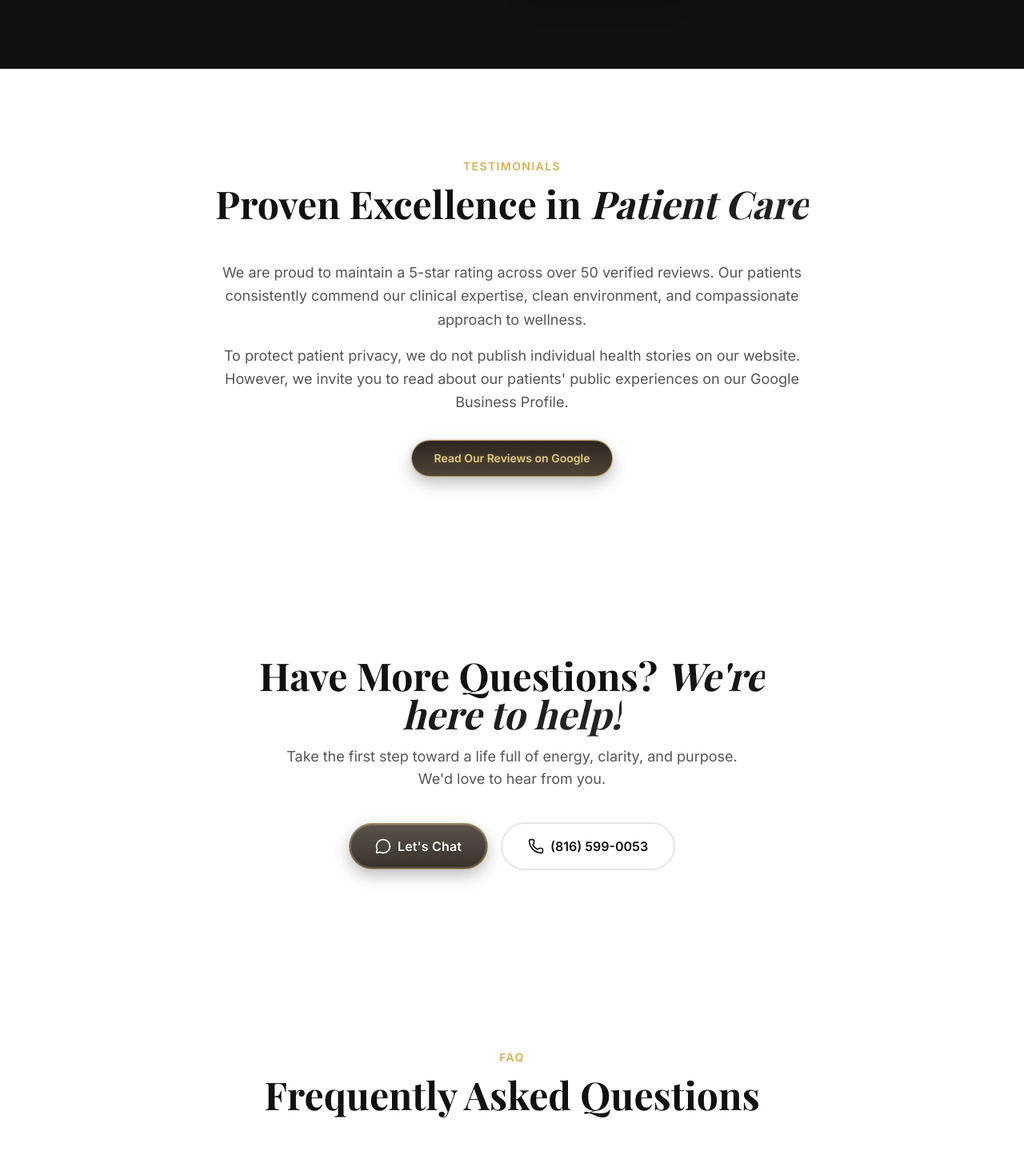
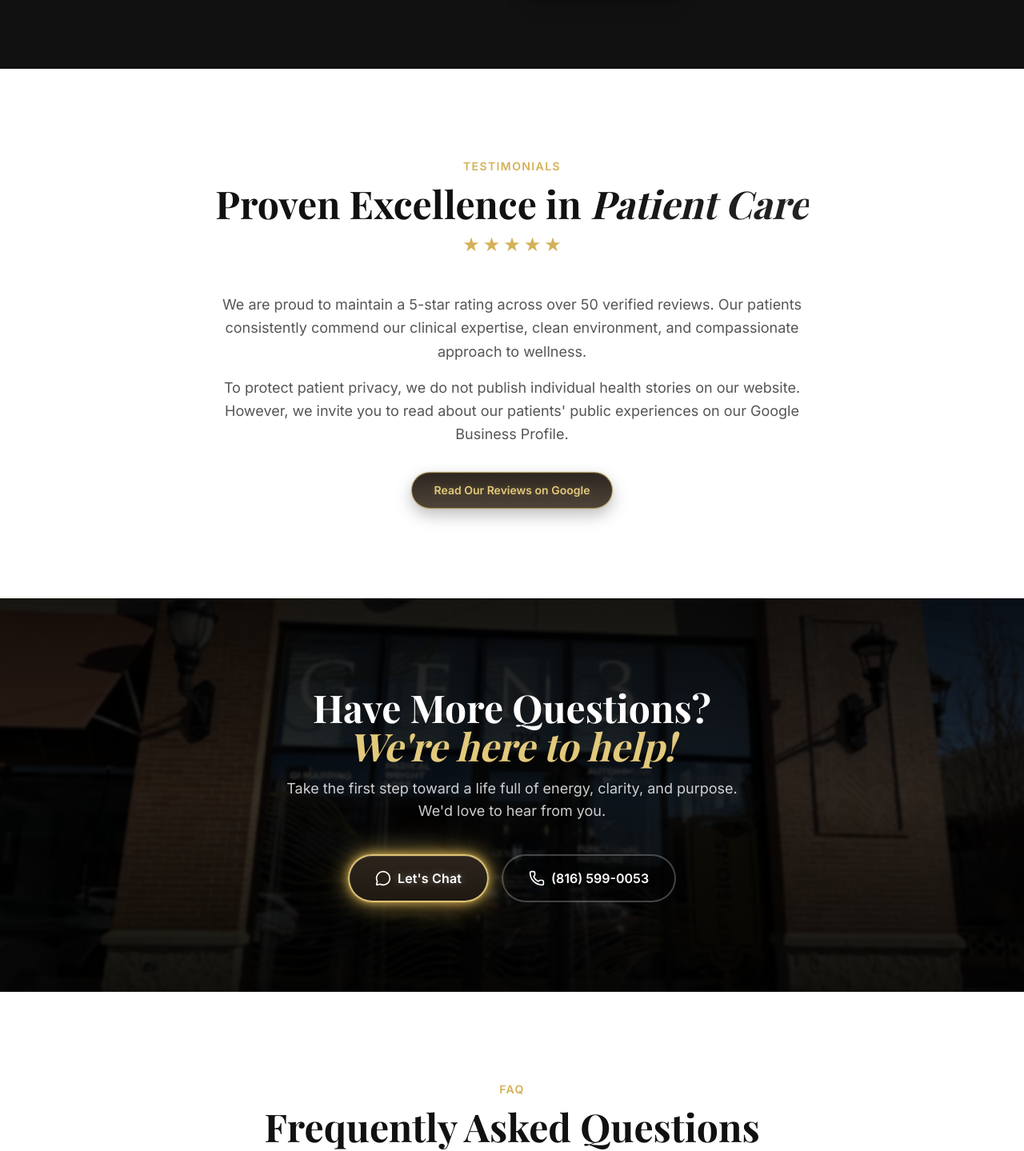
Before and after one commit to gmena82/Gen3, a Next.js app: page / in a window 1280 px wide. Shown: the part 3462-4901 px from the top of the page at 80% size. Built offline with nearby package versions, Linux system fonts and the light colour scheme; a web font is replaced by a local one.

Commit message:
Refine CTA section visuals and privacy-safe testimonial copy

```diff
--- a/components/features/cta-section.tsx
+++ b/components/features/cta-section.tsx
@@ -11,15 +11,18 @@ export function CTASection() {
 
   return (
     <section className="section-padding relative overflow-hidden" aria-label="Get in touch">
-      {/* Background pattern */}
-      <div
-        className="absolute inset-0 opacity-[0.03]"
-        style={{
-          backgroundImage:
-            'radial-gradient(circle at 2px 2px, var(--color-gen3-gold) 1px, transparent 0)',
-          backgroundSize: '32px 32px',
-        }}
-      />
+      {/* Background image + dark overlay */}
+      <div className="absolute inset-0 z-0">
+        <img
+          src="/cta-bg-f.webp"
+          alt=""
+          aria-hidden="true"
+          className="h-full w-full object-cover object-[center_68%] blur-[1.5px] scale-[1.03]"
+          loading="lazy"
+          decoding="async"
+        />
+        <div className="absolute inset-0 bg-gradient-to-b from-black/90 via-black/78 to-black/92" />
+      </div>
 
       <div ref={ref} className="container-custom relative z-10">
         <motion.div
@@ -28,11 +31,11 @@ export function CTASection() {
           transition={{ duration: 0.7 }}
           className="max-w-2xl mx-auto text-center"
         >
-          <h2 className="text-3xl sm:text-4xl lg:text-5xl font-display font-bold text-gen3-black mb-4">
-            Have More Questions?{' '}
-            <span className="text-gradient italic">We&apos;re here to help!</span>
+          <h2 className="text-3xl sm:text-4xl lg:text-5xl font-display font-bold text-white mb-4">
+            Have More Questions?
+            <span className="block text-gen3-gold-light italic">We&apos;re here to help!</span>
           </h2>
-          <p className="text-gen3-gray text-lg mb-10 max-w-xl mx-auto">
+          <p className="text-white/80 text-lg mb-10 max-w-xl mx-auto">
             Take the first step toward a life full of energy, clarity, and purpose.
             We&apos;d love to hear from you.
           </p>
@@ -42,14 +45,14 @@ export function CTASection() {
               href={siteConfig.bookingUrl}
               target="_blank"
               rel="noopener noreferrer"
-              className="hero-gold-neon-btn cta-chat-inner-stroke inline-flex items-center justify-center gap-2 rounded-full px-8 py-4 text-base font-semibold transition-all duration-300"
+              className="hero-gold-neon-btn inline-flex items-center justify-center gap-2 rounded-full px-8 py-4 text-base font-semibold transition-all duration-300"
             >
               <MessageCircle className="w-5 h-5" />
               Let&apos;s Chat
             </a>
             <a
               href={`tel:${siteConfig.phone.replace(/[^\d]/g, '')}`}
-              className="inline-flex items-center justify-center gap-2 rounded-full border-2 border-gen3-black/10 px-8 py-4 text-base font-semibold text-gen3-black transition-all duration-300 hover:border-gen3-gold hover:text-gen3-gold"
+              className="inline-flex items-center justify-center gap-2 rounded-full border-2 border-white/25 bg-black/25 px-8 py-4 text-base font-semibold text-white transition-all duration-300 hover:border-gen3-gold hover:text-gen3-gold-light"
             >
               <Phone className="w-5 h-5" />
               {siteConfig.phone}
--- a/components/features/testimonials-carousel.tsx
+++ b/components/features/testimonials-carousel.tsx
@@ -27,6 +27,13 @@ export function TestimonialsCarousel() {
             Proven Excellence in{' '}
             <span className="text-gradient italic">Patient Care</span>
           </h2>
+          <div className="mt-4 flex items-center justify-center gap-1" aria-label="5 star rating">
+            <span className="text-gen3-gold text-2xl leading-none">★</span>
+            <span className="text-gen3-gold text-2xl leading-none">★</span>
+            <span className="text-gen3-gold text-2xl leading-none">★</span>
+            <span className="text-gen3-gold text-2xl leading-none">★</span>
+            <span className="text-gen3-gold text-2xl leading-none">★</span>
+          </div>
         </motion.div>
 
         {/* Privacy-safe summary */}
```
Also changed, not shown: public/cta-bg-f.webp (added).
